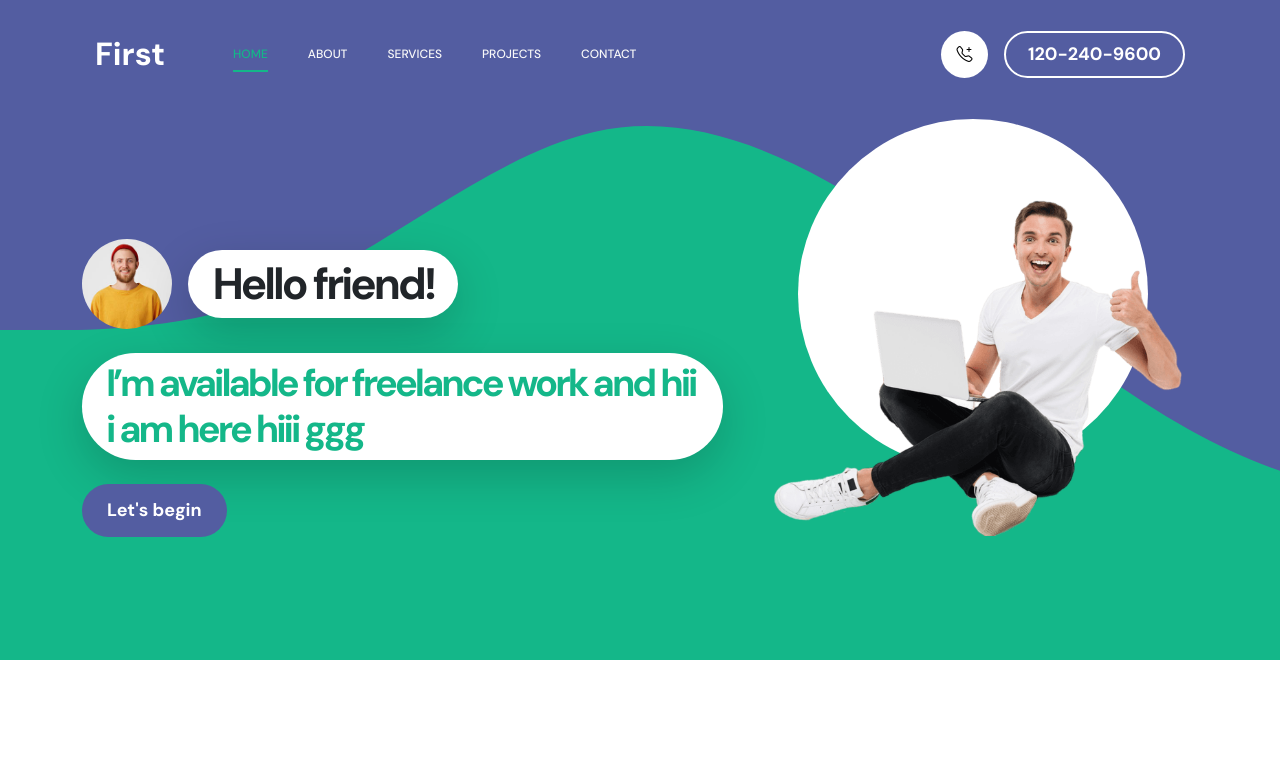
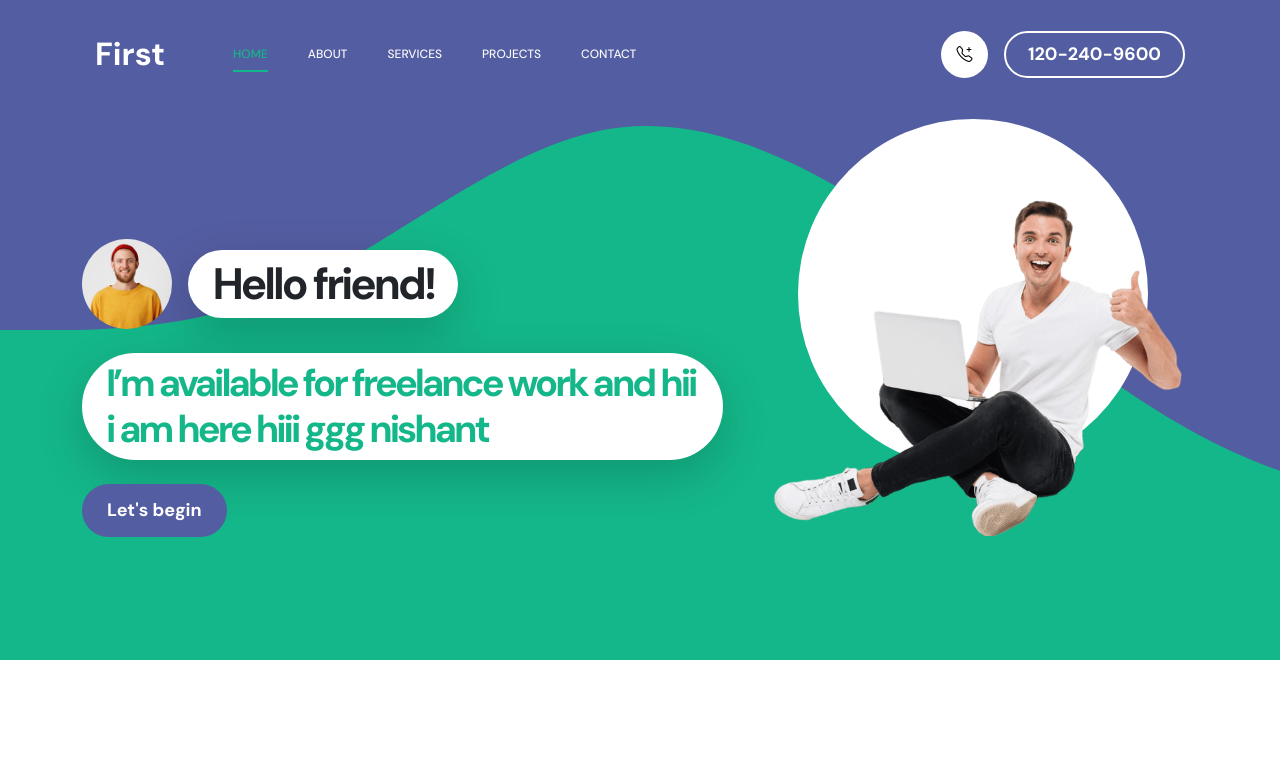
Before and after one commit to NishantNishant123/netlifydevelopment, a website: page index.html in a window 1280 px wide. Shown: the top 777 px of the page. Drawn offline with Linux system fonts and the light colour scheme.

Commit message:
added nishant

```diff
--- a/index.html
+++ b/index.html
@@ -105,7 +105,7 @@ https://templatemo.com/tm-578-first-portfolio
                                     <h1 class="hero-title ms-3 mb-0">Hello friend!</h1>
                                 </div>
 
-                                <h2 class="mb-4">I’m available for freelance work and hii i am here hiii ggg</h2>
+                                <h2 class="mb-4">I’m available for freelance work and hii i am here hiii ggg nishant</h2>
                                 <p class="mb-4"><a class="custom-btn btn custom-link" href="#section_2">Let's begin</a></p>
                             </div>
                         </div>
```
